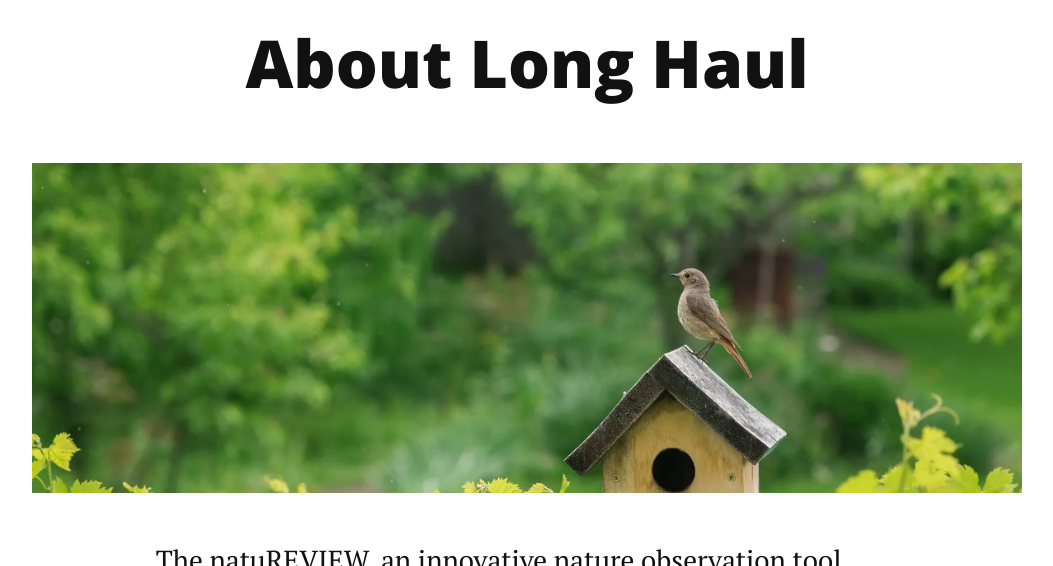
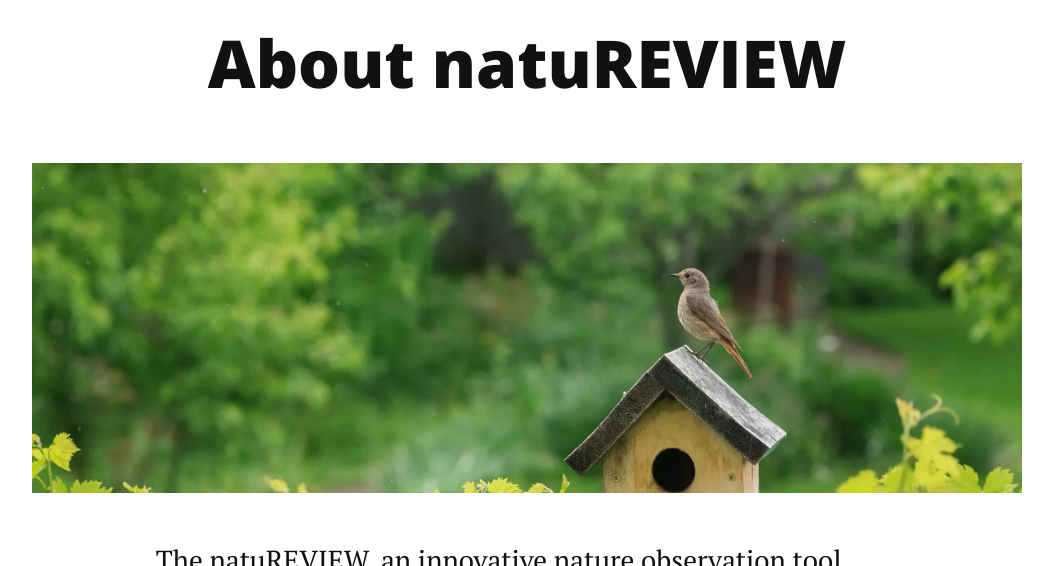
Before and after one commit to natuREVIEW/website, a Jekyll site: the page built from about.md, in a window 1280 px wide and 900 px high, cut to the strip 334-900 px from the top of the window. Shown: the whole strip, without its empty margins (113-1166 px from the left). Built offline with Jekyll 4.4.1, drawn with Linux system fonts in a browser that asks for light colours; nearby versions of some CDN libraries.

Commit message:
Update about.md

```diff
--- a/about.md
+++ b/about.md
@@ -4,7 +4,7 @@
 ---
 
 <div class="post">
-	<h1 class="pageTitle">About Long Haul</h1>
+	<h1 class="pageTitle">About natuREVIEW</h1>
 	<img src="{{ '/assets/img/header.jpg' }}" alt="">
 	<p class="intro">The natuREVIEW, an innovative nature observation tool, harnesses the power of a Raspberry Pi Zero, a battery pack, and a solar panel, enabling motion detection and online/offline video streaming via WiFi to passersby.<br><br>As an open-source initiative, the device's code and design will be freely accessible, facilitating community-wide collaboration and innovation.<br><br>The device's versatility allows for various use cases, such as tracking wildlife in natural habitats, documenting environmental shifts over time, or providing visitors with valuable educational resources to enhance their knowledge of the natural world.</p>
 	<h2>Features</h2>
```
